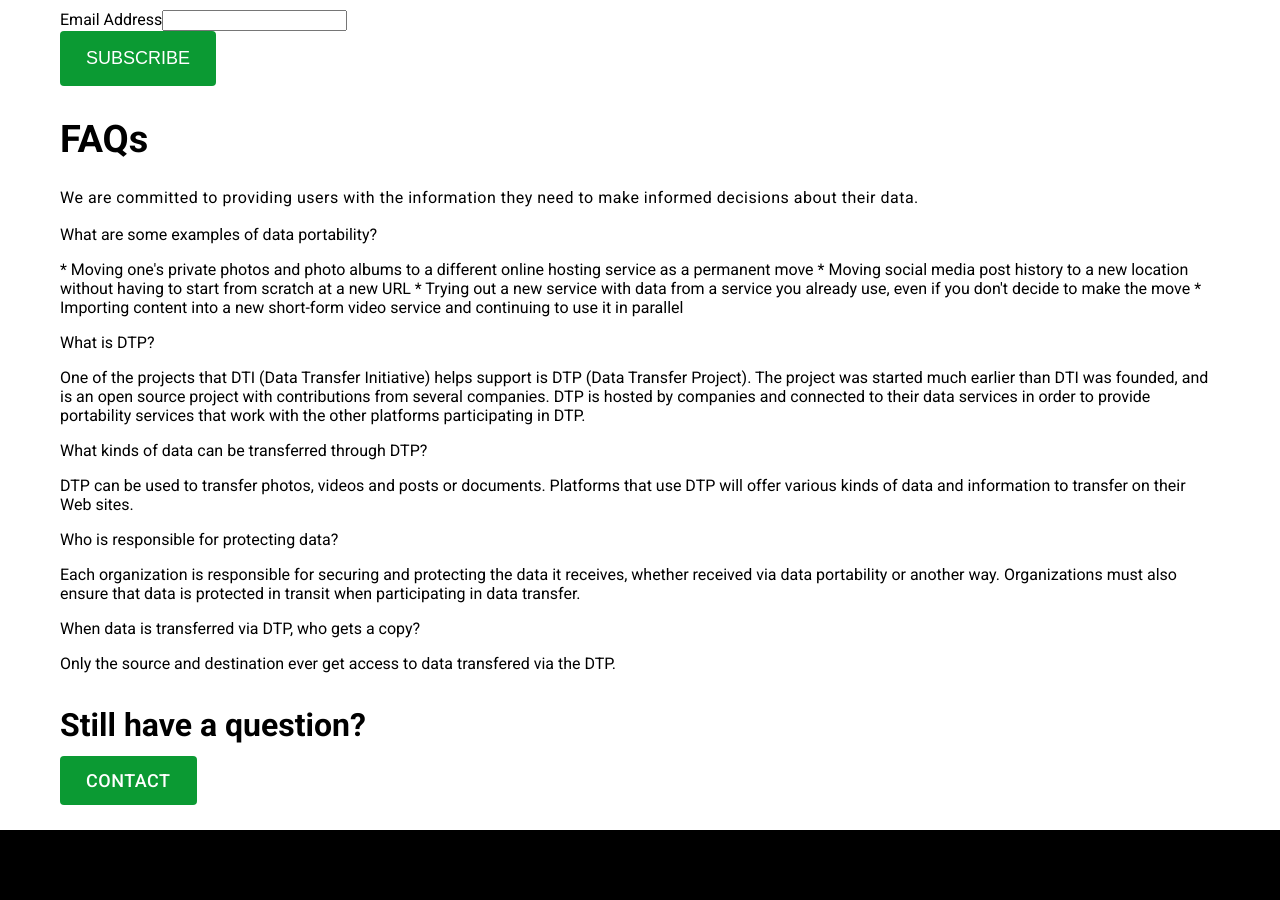
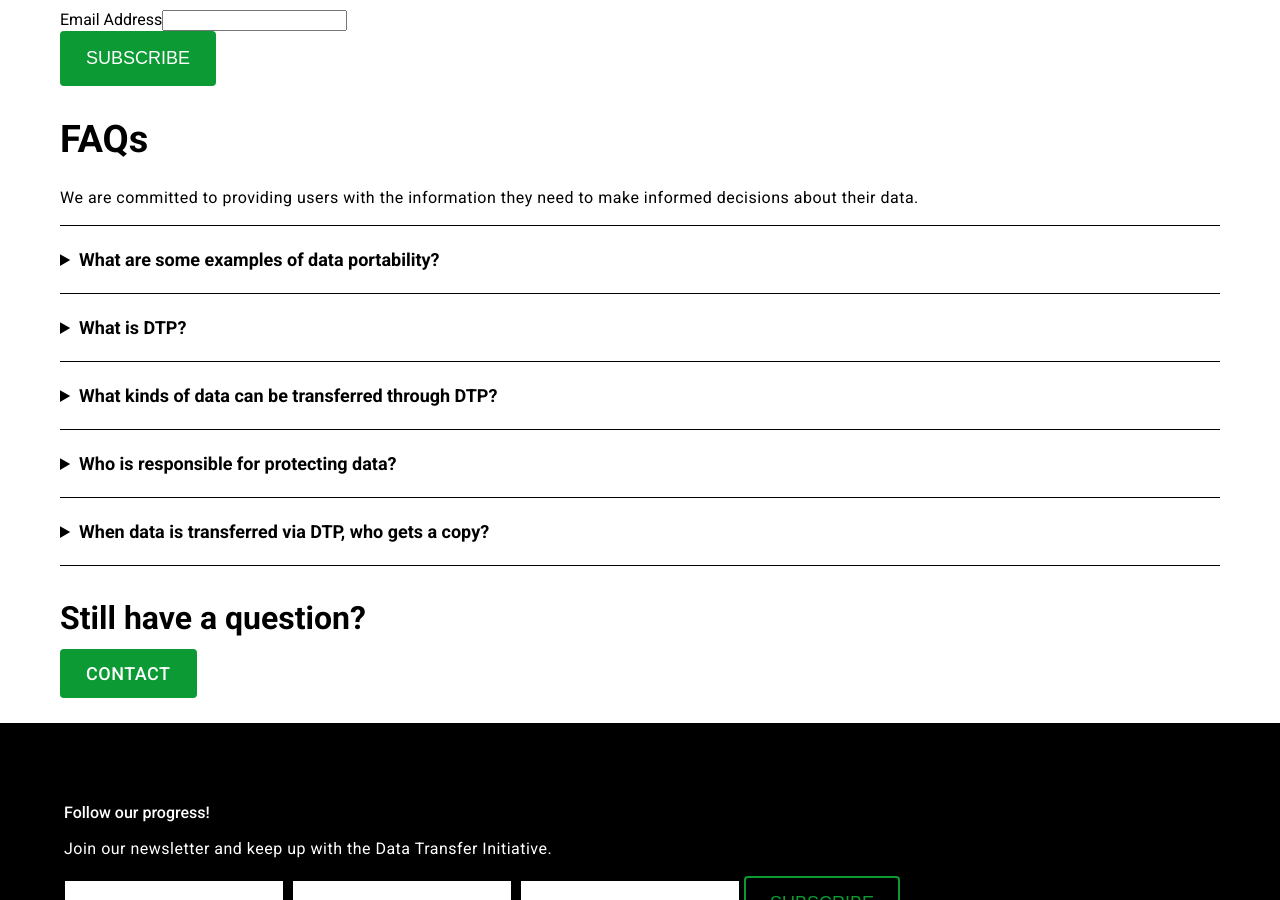
Before and after one commit to dtinit/dtinit.github.io, a Jekyll site: the page built from about.md, in a window 1280 px wide and 900 px high, scrolled down 2337 px. Built offline with Jekyll 4.4.1, drawn with Linux system fonts in a browser that asks for light colours; our own code applies the rules of GitHub Pages for plain Markdown files; comment, search, counter and statistics services are not loaded.

Commit message:
Uses better style for FAQ material

```diff
--- a/about.md
+++ b/about.md
@@ -81,42 +81,48 @@
 
 We are committed to providing users with the information they need to make informed decisions about their data.
 
-<dd>
-<dt>
-What are some examples of data portability?
-</dt>
-<dl>
-* Moving one's private photos and photo albums to a different online hosting service as a permanent move
-* Moving social media post history to a new location without having to start from scratch at a new URL
-* Trying out a new service with data from a service you already use, even if you don't decide to make the move
-* Importing content into a new short-form video service and continuing to use it in parallel
-</dl>
-<dt>What is DTP?</dt>
-<dl>
+ <details>
+    <summary>What are some examples of data portability?</summary>
+    <p>
+      There are many use cases for users porting data directly between services, some we know about today, and some we have yet to discover. A couple of examples of ones we know users want today are...
+    </p>
+<ul><li> Moving one's private photos and photo albums to a different online hosting service permanently</li>
+<li>Moving social media post history to a new location without having to start from scratch at a new URL</li>
+<li>Trying out a new service with data from a service you already use, even if you don't decide to make the move</li>
+<li>Importing content into a new short-form video social service and continuing to use it in parallel with the old service</li>
+</ul>
+  </details>
+<details>
+<summary>What is DTP?</summary>
+<p>
 One of the projects that DTI (Data Transfer Initiative) helps support is DTP (Data Transfer Project).  The project
 was started much earlier than DTI was founded, and is an open source project with contributions from several
 companies.  DTP is hosted by companies and connected to their data services in order to provide portability
 services that work with the other platforms participating in DTP.
-</dl>
-<dt>What kinds of data can be transferred through DTP?</dt>
-<dl>
-DTP can be used to transfer photos, videos and posts or documents.  Platforms that use DTP will offer various
-kinds of data and information to transfer on their Web sites.
-</dl>
-<dt>
-Who is responsible for protecting data?
-</dt>
-<dl>
+</p>
+</details>
+<details>
+<summary>What kinds of data can be transferred through DTP?</summary>
+<p>
+DTP can be used to transfer photos, videos and posts or documents, depending on what kind of data the source can
+send and the destination can accept.  Platforms that use DTP will offer available choices on their data management
+Web sites.
+</p>
+</details>
+<details>
+<summary>Who is responsible for protecting data?
+</summary>
+<p>
 Each organization is responsible for securing and protecting the data it receives, whether received via
 data portability or another way.  Organizations must also ensure that data is protected in transit
 when participating in data transfer.
-</dl>
-<dt>When data is transferred via DTP, who gets a copy?
-</dt>
-<dl>
+</p>
+</details>
+<details><summary>When data is transferred via DTP, who gets a copy?</summary>
+<p>
 Only the source and destination ever get access to data transfered via the DTP.
-</dl>
-</dd>
+</p>
+</details>
 ### Still have a question?
 <a class="button button-primary" href="/contact">
   Contact
```
